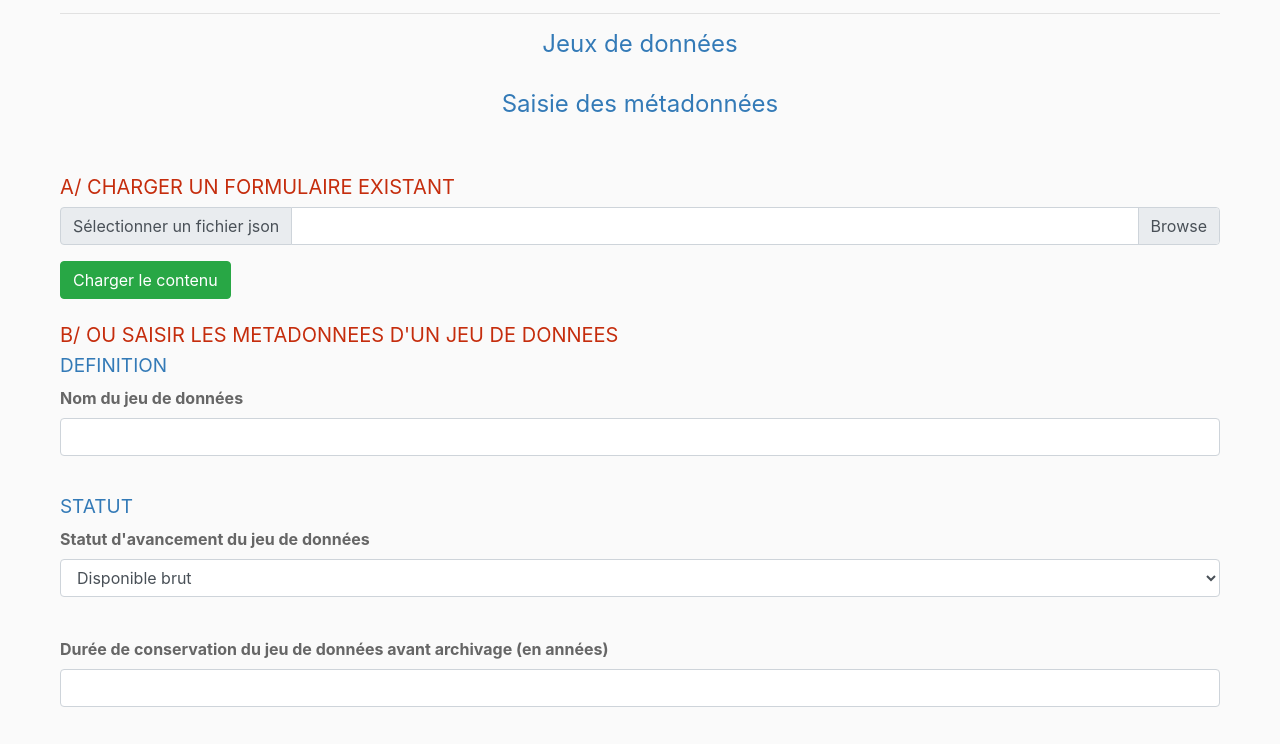
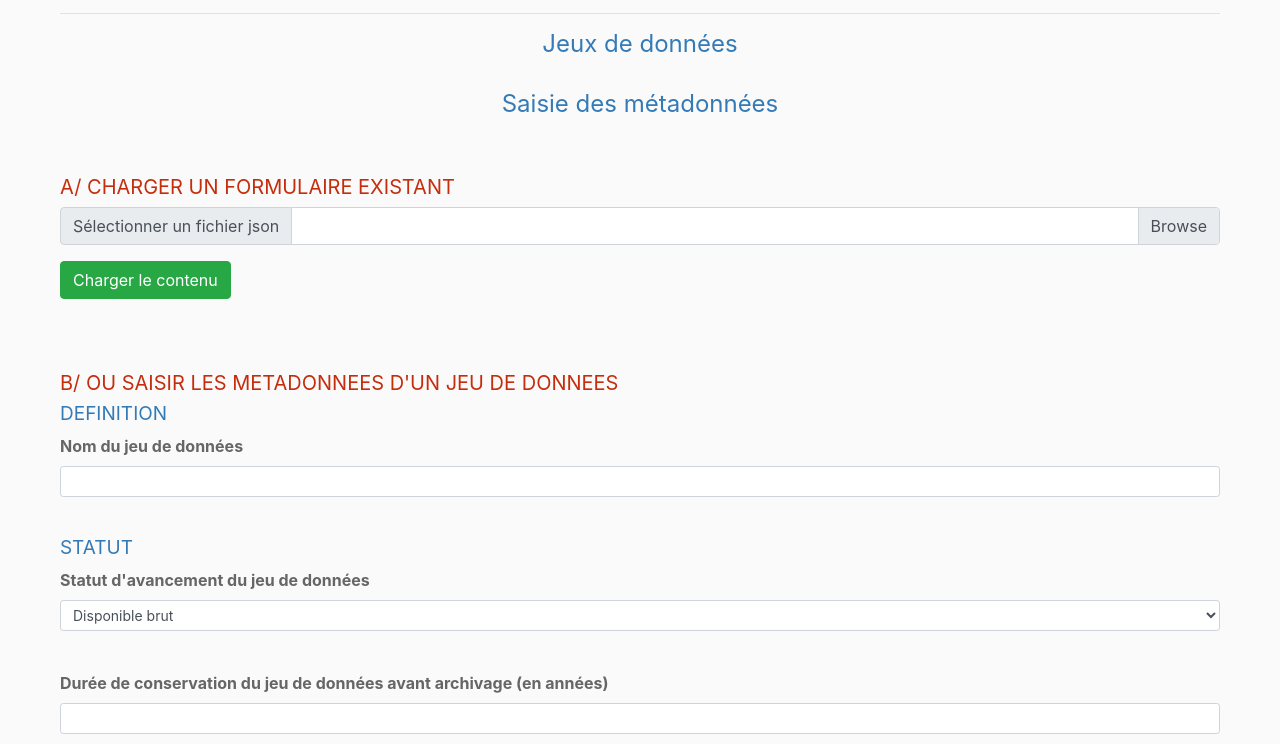
Before and after one commit to inrae/PGD-MMDT, a plain HTML site: page web/index.html in a window 1280 px wide. Shown: the part 119-863 px from the top of the page. Drawn offline with Linux system fonts and the light colour scheme.

Commit message:
Update index.html

```diff
--- a/web/index.html
+++ b/web/index.html
@@ -173,7 +173,7 @@
                                         <label for="select" class="labeldiv">'+checkboite[identif_boite]['label']+'</label>\
                                         <div class="field_wrapper '+identif_boite+'">\
                                             <div>\
-                                                <input class="form-control '+identif_boite+'" type="text" name="'+identif_boite+'-1" value=""/>\
+                                                <input class="form-control form-control-sm '+identif_boite+'" type="text" name="'+identif_boite+'-1" value=""/>\
                                                 <a href="javascript:void(0);" class="add_button '+identif_boite+'" title="Add field"><button type="button" class="btn btn-primary btn-xs" id="addrow"><i class="fa fa-plus-circle" aria-hidden="true"></i> Ajouter une ligne</button></a>\
                                                 <input type="hidden" name="compteur" value="2" id="compteur"/>\
                                             </div>\
@@ -191,7 +191,7 @@
                                 '<div id="'+identif_boite+'" class="form-group '+identif_boite+'">\
                                     <label for="name" class="labeldiv">'+listboite[identif_boite]['titre']+'</label>\
                                     <fieldset>\
-                                        <select id="'+identif_boite+'_select" name="'+identif_boite+'" class="form-control '+identif_boite+'"></select>\
+                                        <select id="'+identif_boite+'_select" name="'+identif_boite+'" class="form-control form-control-sm '+identif_boite+'"></select>\
                                     </fieldset>\
                                 </div>';
                 $('.ancre.'+ identif_boite).append(myfieldHTML);
@@ -201,7 +201,7 @@
                 var myfieldHTML =
                                 '<div class="form-group">\
                                     <label for="XXXX" class="labeldiv">'+ txtboite[identif_boite]['titre'] +'</label>\
-                                    <input class="form-control solo" type="text" name="'+ identif_boite +'" id="'+ identif_boite +'" />\
+                                    <input class="form-control form-control-sm solo" type="text" name="'+ identif_boite +'" id="'+ identif_boite +'" />\
                                 </div>';
                 $('.ancre.'+ identif_boite).append(myfieldHTML);
             }
@@ -210,7 +210,7 @@
                 var myfieldHTML =
                                 '<div class="form-group">\
                                     <label for="'+ identif_boite +'">'+ areaboite[identif_boite]['titre'] +'</label>\
-                                    <textarea class="form-control" name="'+ identif_boite +'" rows="'+ areaboite[identif_boite]['rows'] +'" cols="'+ areaboite[identif_boite]['cols'] +'" id="'+ identif_boite +'"></textarea>\
+                                    <textarea class="form-control form-control-sm" name="'+ identif_boite +'" rows="'+ areaboite[identif_boite]['rows'] +'" cols="'+ areaboite[identif_boite]['cols'] +'" id="'+ identif_boite +'"></textarea>\
                                 </div>';
                 $('.ancre.'+ identif_boite).append(myfieldHTML);
             }
@@ -222,7 +222,7 @@
                 if(cur_cpt < maxField){
                         cur_cpt++; //Increment field counter
                         checkboite[chk_box_name]['compteur'] =  cur_cpt;
-                        var fieldHTML = '<br/><div><input type="text" class="form-control '+ chk_box_name +'" name="'+ chk_box_name +'-'+ cur_cpt +'" value=""/><a href="javascript:void(0);" class="remove_button '+ chk_box_name +'"><button type="button" class="btn btn-danger btn-xs" id="addrow"><i class="fa fa-plus-circle" aria-hidden="true"></i> Supprimer la ligne</button></a></div>'; //New input field html
+                        var fieldHTML = '<br/><div><input type="text" class="form-control form-control-sm '+ chk_box_name +'" name="'+ chk_box_name +'-'+ cur_cpt +'" value=""/><a href="javascript:void(0);" class="remove_button '+ chk_box_name +'"><button type="button" class="btn btn-danger btn-xs" id="addrow"><i class="fa fa-plus-circle" aria-hidden="true"></i> Supprimer la ligne</button></a></div>'; //New input field html
                         $(targetDOM).append(fieldHTML); //Add field html
                 }
             }
@@ -237,7 +237,6 @@
 <div class="left-div">
 	<div class="btn-group btn-group-lg" role="group">
 		<img src="img/logo_inrae.svg">&nbsp;&nbsp;&nbsp;&nbsp;&nbsp;
-		<img src="img/Logo-Biogeco_inra_logo.png">
 	</div>
 	<div class="center-div">
 		<div class="btn-group btn-group-lg" role="group">
@@ -277,7 +276,7 @@
     <!-- TEMPORAIRE : Pour voir la tête du json chargé -->
     <!-- <textarea id="result"></textarea> -->
 
-        <br/><br/>
+        <br/><br/><br/><br/>
         <h2>B/ OU SAISIR LES METADONNEES D'UN JEU DE DONNEES</h2>
 
 		<h3>DEFINITION</h3>
@@ -320,17 +319,17 @@
         <div class="autocomplete">
             <label for="name" class="labeldiv">Commune</label>
             <em>(Saisir les premi&egrave;res lettres de la commune)</em>
-            <input class="form-control solo" type="text" name="nom-commune" id="nom-commune" />
+            <input class="form-control form-control-sm solo" type="text" name="nom-commune" id="nom-commune" />
         </div>
         <div class="autocomplete">
             <label for="name" class="labeldiv">Latitude</label>
             <em>(degr&eacute;s d&eacute;cimaux))</em>
-            <input class="form-control solo" type="text" name="latitude" id="latitude" />
+            <input class="form-control form-control-sm solo" type="text" name="latitude" id="latitude" />
         </div>
         <div class="autocomplete">
             <label for="name" class="labeldiv">Longitude</label>
             <em>(degr&eacute;s d&eacute;cimaux))</em>
-            <input class="form-control solo" type="text" name="longitude" id="longitude" />
+            <input class="form-control form-control-sm solo" type="text" name="longitude" id="longitude" />
         </div>
         <br><br>
 
@@ -366,10 +365,10 @@
 
 		<ul class="bold-red">
 			<li>
-				Une fois votre fichier .json de m&eacute;tadonn&eacute;es cr&eacute;&eacute;, contactez <a href="mailto:philippe.chaumeil@inrae.fr">P.Chaumeil</a> ou <a href="mailto:francois.ehrenmann@inrae.fr">F.Ehrenmann</a> pour d&eacute;p&ocirc;t de celui-ci sur le NAS
+				Une fois votre fichier .json de m&eacute;tadonn&eacute;es cr&eacute;&eacute;, contactez <a href="mailto:admin.nas.your.structure">Admin NAS / Serveur</a> pour d&eacute;p&ocirc;t de celui-ci sur le NAS ou Serveur
 			</li>
 			<li>
-				Vous pouvez stocker vos donn&eacute;es ensuite sur le NAS mais cela n'est pas n&eacute;cessaire si elles sont d&eacute;j&agrave; disponibles sur un autre espace de stockage ou entrep&ocirc;t (exemple : dataverse Biogeco). Dans ce dernier cas, indiquer l'URL o&ugrave; sont stock&eacute;es vos donn&eacute;es dans la section "Description du jeu de donn&eacute;es"
+				Vous pouvez stocker vos donn&eacute;es ensuite sur le NAS mais cela n'est pas n&eacute;cessaire si elles sont d&eacute;j&agrave; disponibles sur un autre espace de stockage ou entrep&ocirc;t (exemple : dataverse de votre unité ou structure). Dans ce dernier cas, indiquer l'URL o&ugrave; sont stock&eacute;es vos donn&eacute;es dans la section "Description du jeu de donn&eacute;es"
 
 			</li>
 		</ul>
@@ -383,8 +382,7 @@
 
 
 <!-- TEMPORAIRE : Affichage de ce qui est enregistré dans le fichier json -->
-<pre id="output"></pre>
-
+<!--<pre id="output"></pre>-->
 
 <script>
 	autocomplete(document.getElementById("nom-commune"), communes);
```
